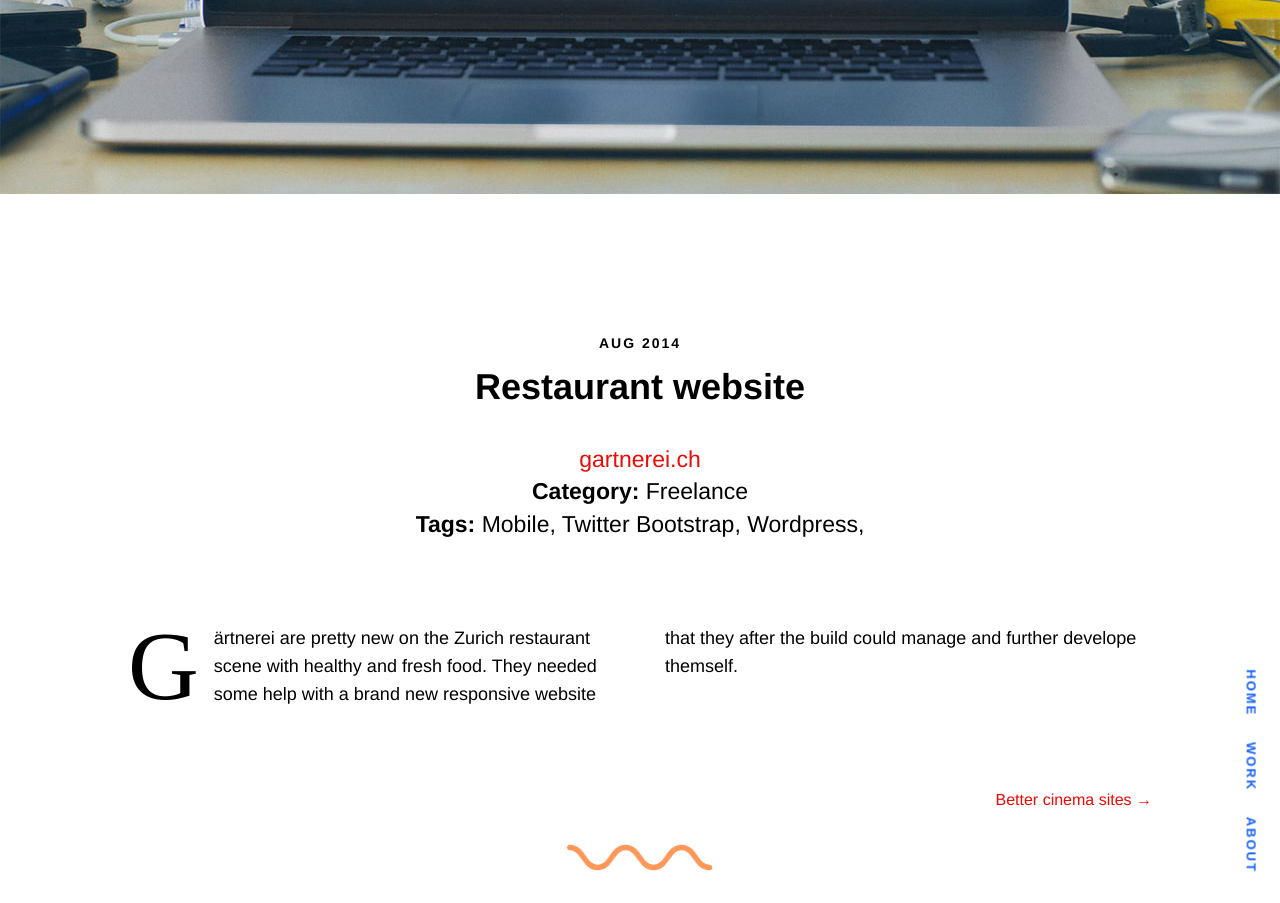
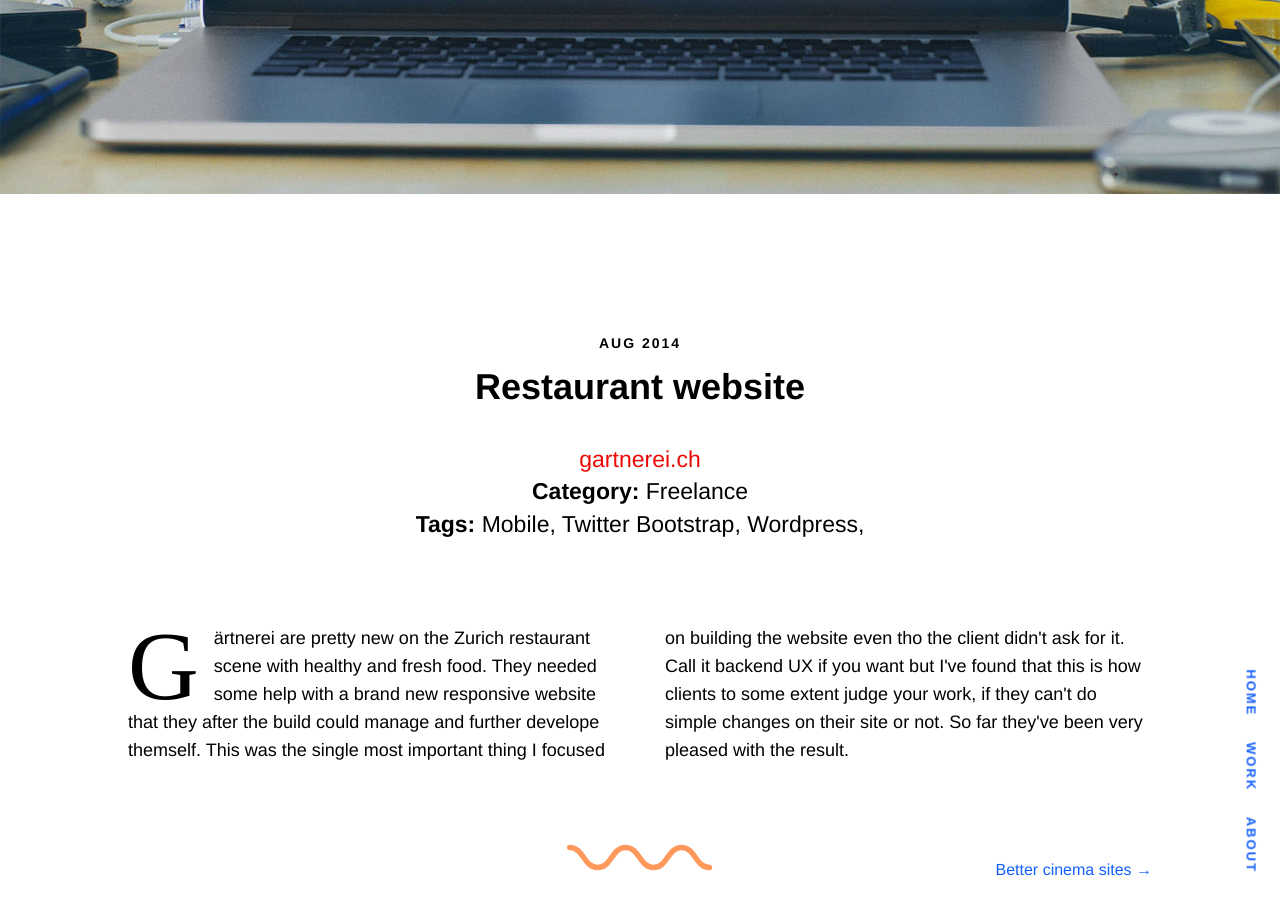
Before and after one commit to moppedisco/blog, a Jekyll site: the page built from _posts/2014-08-26-gartnerei.html, in a window 1280 px wide and 1400 px high, scrolled down 124 px, cut to the strip 497-1400 px from the top of the window. Built offline with Jekyll 4.4.1, drawn with Linux system fonts in a browser that asks for light colours; Markdown is read by kramdown in place of the engine named in the settings.

Commit message:
front page text size and content update

```diff
--- a/_posts/2014-08-26-gartnerei.html
+++ b/_posts/2014-08-26-gartnerei.html
@@ -15,4 +15,4 @@ postClass:		content-box--small
 description: 	A previous satisfied client recommended me for this project which required building a saucy one pager for a hot healthy startup in the restaurant scene.
 ---
 
-<p>Gärtnerei are pretty new on the Zurich restaurant scene with healthy and fresh food. They needed some help with a brand new responsive website that they after the build could manage and further develope themself. </p>
+<p>Gärtnerei are pretty new on the Zurich restaurant scene with healthy and fresh food. They needed some help with a brand new responsive website that they after the build could manage and further develope themself. This was the single most important thing I focused on building the website even tho the client didn't ask for it. Call it backend UX if you want but I've found that this is how clients to some extent judge your work, if they can't do simple changes on their site or not. So far they've been very pleased with the result.</p>
--- a/about/index.html
+++ b/about/index.html
@@ -6,7 +6,7 @@ name: page-about
 
 <section class="page-section page-section--about">
 	<header class="page-section__intro">
-		<p>Let's be honest, nobody likes writing about them myself. I'm no exception. It seems boastful or overly assertive but I think I'm way better in the flesh with a coffee in my hand chatting about <span class="capit">semantic web 3.0</span> and <span class="capit">test driven development</span>. But I get it, you need to get some overall impression to start with. <br />So here goes...</p>
+		<p>Let's be honest, nobody likes writing about them myself. I'm no exception. It seems boastful or overly assertive but I think I'm way better in the flesh with a coffee in my hand chatting about <span class="capit">semantic web</span> and <span class="capit">test driven development</span>. But I get it, you need to get some overall impression to start with. <br />So here goes...</p>
 	</header>
 	<article class="columns-two">
 		<p>I'm born in Algeria, raised in Sweden but now living in Zurich, Switzerland for the past 4 years working for <a href="http://www.ef.com" class="capit" target="_blank">Education First</a> as a <i>interaction designer / frontend developer</i>.</p>
--- a/css/style.css
+++ b/css/style.css
@@ -1558,7 +1558,7 @@ a:hover {
   margin-top: 0;
 }
 .page-section--home h1 {
-  font-size: 18vw;
+  font-size: 14vw;
   position: relative;
   top: 50%;
   left: 50%;
@@ -1828,6 +1828,10 @@ a:hover {
   font-size: 0.8888888888888888rem;
   line-height: 16px;
 }
+.post-link-prev a,
+.post-link-next a {
+  color: #1560fb;
+}
 .post-link-next {
   text-align: right;
   float: right;
--- a/css/style.less
+++ b/css/style.less
@@ -227,7 +227,7 @@ a:hover {
 }
 
 .page-section--home h1 {
-	font-size: 18vw;
+	font-size: 14vw;
 	position: relative;
 	top: 50%;
 	left: 50%;
@@ -504,6 +504,9 @@ a:hover {
 	float: left;
 	text-align: left;
 	.font-size(16);
+	a {
+		color: #1560fb;
+	}
 }
 
 .post-link-next {
```
